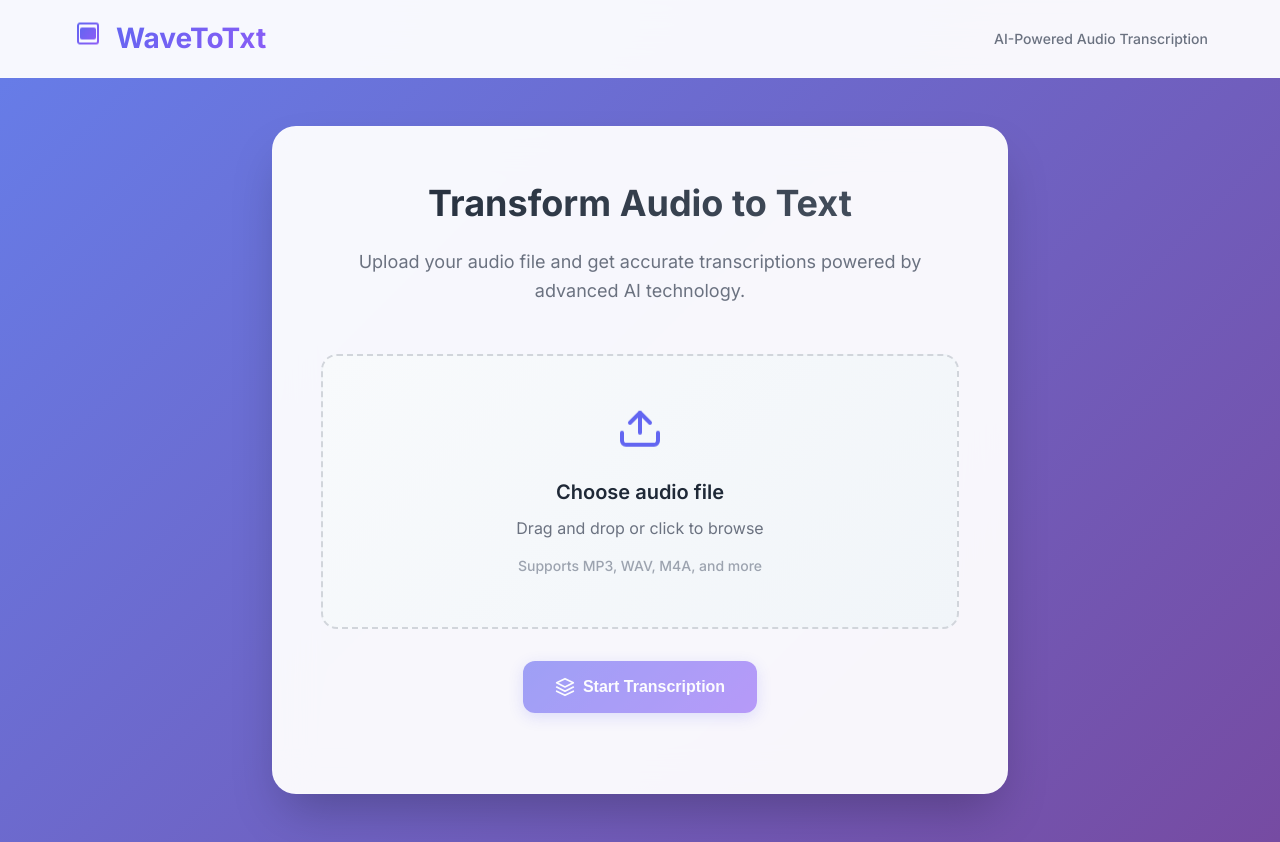
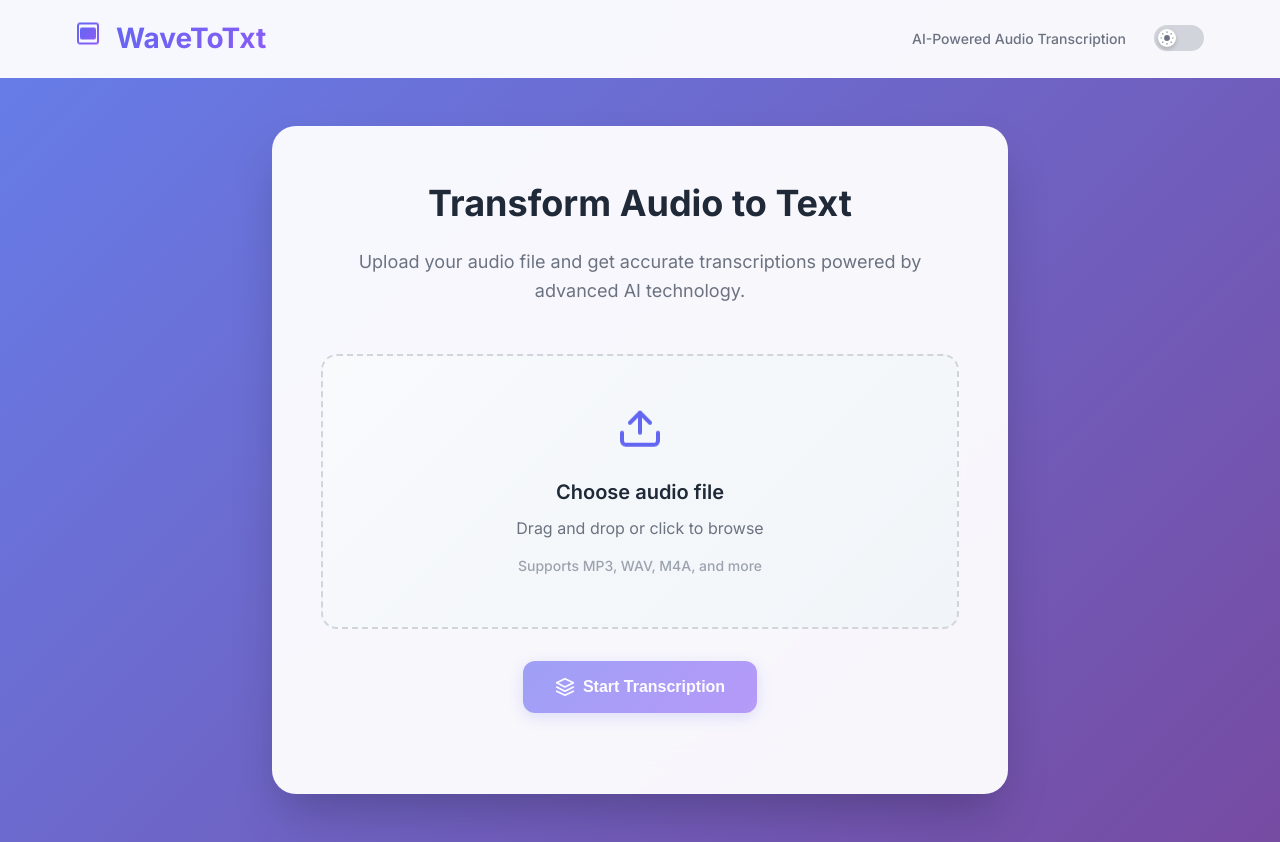
Before and after one commit to yatin-ys/wave-to-txt, a React (Vite) app in the folder frontend/: page / in a window 1280 px wide. Built offline with nearby package versions, Linux system fonts and the light colour scheme; no server answers.

Commit message:
Add Dark Mode Toggle to Header

```diff
--- a/frontend/src/App.css
+++ b/frontend/src/App.css
@@ -5,12 +5,61 @@
   box-sizing: border-box;
 }
 
+:root {
+  /* Light mode colors */
+  --bg-primary: linear-gradient(135deg, #667eea 0%, #764ba2 100%);
+  --bg-secondary: rgba(255, 255, 255, 0.95);
+  --bg-tertiary: rgba(255, 255, 255, 0.95);
+  --text-primary: #1f2937;
+  --text-secondary: #6b7280;
+  --text-muted: #9ca3af;
+  --border-color: #d1d5db;
+  --border-hover: #6366f1;
+  --shadow-color: rgba(0, 0, 0, 0.25);
+  --upload-bg: linear-gradient(135deg, #f8fafc, #f1f5f9);
+  --upload-hover: linear-gradient(135deg, #f0f4ff, #e0e7ff);
+  --button-bg: linear-gradient(135deg, #6366f1, #8b5cf6);
+  --success-bg: linear-gradient(135deg, #f0fdf4, #dcfce7);
+  --success-border: #bbf7d0;
+  --error-bg: linear-gradient(135deg, #fef2f2, #fee2e2);
+  --error-border: #fecaca;
+  --copy-button-bg: #f8fafc;
+  --copy-button-hover: #f1f5f9;
+  --copy-button-border: #d1d5db;
+  --copy-button-border-hover: #9ca3af;
+}
+
+.dark {
+  /* Dark mode colors */
+  --bg-primary: linear-gradient(135deg, #1e293b 0%, #334155 100%);
+  --bg-secondary: rgba(30, 41, 59, 0.95);
+  --bg-tertiary: rgba(51, 65, 85, 0.95);
+  --text-primary: #f8fafc;
+  --text-secondary: #cbd5e1;
+  --text-muted: #64748b;
+  --border-color: #475569;
+  --border-hover: #6366f1;
+  --shadow-color: rgba(0, 0, 0, 0.5);
+  --upload-bg: linear-gradient(135deg, #334155, #475569);
+  --upload-hover: linear-gradient(135deg, #475569, #64748b);
+  --button-bg: linear-gradient(135deg, #6366f1, #8b5cf6);
+  --success-bg: linear-gradient(135deg, #064e3b, #065f46);
+  --success-border: #059669;
+  --error-bg: linear-gradient(135deg, #7f1d1d, #991b1b);
+  --error-border: #dc2626;
+  --copy-button-bg: #475569;
+  --copy-button-hover: #64748b;
+  --copy-button-border: #64748b;
+  --copy-button-border-hover: #94a3b8;
+}
+
 body {
   font-family: 'Inter', -apple-system, BlinkMacSystemFont, 'Segoe UI', 'Roboto', sans-serif;
   line-height: 1.6;
-  color: #1f2937;
-  background: linear-gradient(135deg, #667eea 0%, #764ba2 100%);
+  color: var(--text-primary);
+  background: var(--bg-primary);
   min-height: 100vh;
+  transition: background 0.3s ease, color 0.3s ease;
 }
 
 .app {
@@ -21,14 +70,15 @@ body {
 
 /* Header Styles */
 .header {
-  background: rgba(255, 255, 255, 0.95);
+  background: var(--bg-secondary);
   backdrop-filter: blur(20px);
-  border-bottom: 1px solid rgba(255, 255, 255, 0.2);
+  border-bottom: 1px solid rgba(255, 255, 255, 0.1);
   padding: 1rem 0;
   position: sticky;
   top: 0;
   z-index: 100;
   animation: slideDown 0.6s ease-out;
+  transition: background 0.3s ease;
 }
 
 .header-container {
@@ -59,10 +109,68 @@ body {
   background-clip: text;
 }
 
+.header-right {
+  display: flex;
+  align-items: center;
+  gap: 1.5rem;
+}
+
 .header-subtitle span {
   font-size: 0.875rem;
+  color: var(--text-secondary);
+  font-weight: 500;
+}
+
+/* Dark Mode Toggle */
+.dark-mode-toggle {
+  position: relative;
+  background: none;
+  border: none;
+  cursor: pointer;
+  padding: 0.25rem;
+  border-radius: 50px;
+  transition: all 0.3s ease;
+}
+
+.dark-mode-toggle:hover {
+  transform: scale(1.05);
+}
+
+.toggle-track {
+  width: 50px;
+  height: 26px;
+  background: var(--border-color);
+  border-radius: 50px;
+  position: relative;
+  transition: all 0.3s ease;
+  border: 2px solid var(--border-color);
+}
+
+.dark .toggle-track {
+  background: #6366f1;
+  border-color: #6366f1;
+}
+
+.toggle-thumb {
+  position: absolute;
+  top: 2px;
+  left: 2px;
+  width: 18px;
+  height: 18px;
+  background: white;
+  border-radius: 50%;
+  transition: all 0.3s cubic-bezier(0.4, 0, 0.2, 1);
+  display: flex;
+  align-items: center;
+  justify-content: center;
   color: #6b7280;
-  font-weight: 500;
+  box-shadow: 0 2px 4px rgba(0, 0, 0, 0.2);
+}
+
+.dark .toggle-thumb {
+  transform: translateX(20px);
+  background: #1e293b;
+  color: #f8fafc;
 }
 
 /* Main Content */
@@ -78,13 +186,14 @@ body {
 }
 
 .content-section {
-  background: rgba(255, 255, 255, 0.95);
+  background: var(--bg-tertiary);
   backdrop-filter: blur(20px);
   border-radius: 24px;
   padding: 3rem;
-  box-shadow: 0 25px 50px -12px rgba(0, 0, 0, 0.25);
-  border: 1px solid rgba(255, 255, 255, 0.2);
+  box-shadow: 0 25px 50px -12px var(--shadow-color);
+  border: 1px solid rgba(255, 255, 255, 0.1);
   animation: fadeInUp 0.8s ease-out;
+  transition: background 0.3s ease, box-shadow 0.3s ease;
 }
 
 .intro-text {
@@ -96,17 +205,16 @@ body {
   font-size: 2.25rem;
   font-weight: 700;
   margin-bottom: 1rem;
-  background: linear-gradient(135deg, #1f2937, #4b5563);
-  -webkit-background-clip: text;
-  -webkit-text-fill-color: transparent;
-  background-clip: text;
+  color: var(--text-primary);
+  transition: color 0.3s ease;
 }
 
 .intro-text p {
   font-size: 1.125rem;
-  color: #6b7280;
+  color: var(--text-secondary);
   max-width: 600px;
   margin: 0 auto;
+  transition: color 0.3s ease;
 }
 
 /* File Upload Styles */
@@ -132,17 +240,17 @@ body {
   align-items: center;
   justify-content: center;
   padding: 3rem 2rem;
-  border: 2px dashed #d1d5db;
+  border: 2px dashed var(--border-color);
   border-radius: 16px;
-  background: linear-gradient(135deg, #f8fafc, #f1f5f9);
+  background: var(--upload-bg);
   cursor: pointer;
   transition: all 0.3s ease;
   min-height: 200px;
 }
 
 .file-upload-label:hover {
-  border-color: #6366f1;
-  background: linear-gradient(135deg, #f0f4ff, #e0e7ff);
+  border-color: var(--border-hover);
+  background: var(--upload-hover);
   transform: translateY(-2px);
   box-shadow: 0 10px 25px -5px rgba(99, 102, 241, 0.2);
 }
@@ -161,18 +269,21 @@ body {
   font-size: 1.25rem;
   font-weight: 600;
   margin-bottom: 0.5rem;
-  color: #1f2937;
+  color: var(--text-primary);
+  transition: color 0.3s ease;
 }
 
 .upload-text p {
-  color: #6b7280;
+  color: var(--text-secondary);
   margin-bottom: 0.75rem;
+  transition: color 0.3s ease;
 }
 
 .file-types {
   font-size: 0.875rem;
-  color: #9ca3af;
+  color: var(--text-muted);
   font-weight: 500;
+  transition: color 0.3s ease;
 }
 
 /* Form Actions */
@@ -186,7 +297,7 @@ body {
   display: flex;
   align-items: center;
   gap: 0.5rem;
-  background: linear-gradient(135deg, #6366f1, #8b5cf6);
+  background: var(--button-bg);
   color: white;
   border: none;
   padding: 1rem 2rem;
@@ -271,11 +382,13 @@ body {
   font-size: 1.25rem;
   font-weight: 600;
   margin-bottom: 0.5rem;
-  color: #1f2937;
+  color: var(--text-primary);
+  transition: color 0.3s ease;
 }
 
 .loading-text p {
-  color: #6b7280;
+  color: var(--text-secondary);
+  transition: color 0.3s ease;
 }
 
 /* Result Containers */
@@ -284,16 +397,17 @@ body {
   border-radius: 16px;
   margin-top: 2rem;
   animation: fadeInUp 0.6s ease-out;
+  transition: background 0.3s ease, border-color 0.3s ease;
 }
 
 .error-container {
-  background: linear-gradient(135deg, #fef2f2, #fee2e2);
-  border: 1px solid #fecaca;
+  background: var(--error-bg);
+  border: 1px solid var(--error-border);
 }
 
 .success-container {
-  background: linear-gradient(135deg, #f0fdf4, #dcfce7);
-  border: 1px solid #bbf7d0;
+  background: var(--success-bg);
+  border: 1px solid var(--success-border);
 }
 
 .result-header {
@@ -315,12 +429,17 @@ body {
 .result-header h3 {
   font-size: 1.125rem;
   font-weight: 600;
-  color: #1f2937;
+  color: var(--text-primary);
+  transition: color 0.3s ease;
 }
 
 .error-content p {
   color: #dc2626;
   margin-top: 0.5rem;
+}
+
+.dark .error-content p {
+  color: #fca5a5;
 }
 
 /* Transcript Styles */
@@ -332,20 +451,20 @@ body {
   width: 100%;
   min-height: 200px;
   padding: 1.5rem;
-  border: 1px solid #d1d5db;
+  border: 1px solid var(--border-color);
   border-radius: 12px;
   font-family: 'Inter', sans-serif;
   font-size: 0.95rem;
   line-height: 1.6;
-  background: white;
-  color: #1f2937;
+  background: var(--bg-secondary);
+  color: var(--text-primary);
   resize: vertical;
-  transition: border-color 0.3s ease;
+  transition: all 0.3s ease;
 }
 
 .transcript-textarea:focus {
   outline: none;
-  border-color: #6366f1;
+  border-color: var(--border-hover);
   box-shadow: 0 0 0 3px rgba(99, 102, 241, 0.1);
 }
 
@@ -359,9 +478,9 @@ body {
   display: flex;
   align-items: center;
   gap: 0.5rem;
-  background: #f8fafc;
-  color: #374151;
-  border: 1px solid #d1d5db;
+  background: var(--copy-button-bg);
+  color: var(--text-primary);
+  border: 1px solid var(--copy-button-border);
   padding: 0.75rem 1rem;
   border-radius: 8px;
   font-size: 0.875rem;
@@ -371,8 +490,8 @@ body {
 }
 
 .copy-button:hover {
-  background: #f1f5f9;
-  border-color: #9ca3af;
+  background: var(--copy-button-hover);
+  border-color: var(--copy-button-border-hover);
   transform: translateY(-1px);
 }
 
@@ -446,15 +565,16 @@ body {
   .header-container {
     padding: 0 1rem;
     flex-direction: column;
-    gap: 0.5rem;
+    gap: 1rem;
+  }
+
+  .header-right {
+    width: 100%;
+    justify-content: space-between;
   }
 
   .logo-text {
     font-size: 1.5rem;
-  }
-
-  .header-subtitle {
-    order: -1;
   }
 
   .container {
@@ -535,4 +655,19 @@ body {
     top: 15px;
     left: 15px;
   }
+
+  .header-container {
+    flex-direction: row;
+    gap: 0.5rem;
+  }
+
+  .header-right {
+    flex-direction: column;
+    align-items: flex-end;
+    gap: 0.5rem;
+  }
+
+  .header-subtitle {
+    order: -1;
+  }
 }
--- /dev/null
+++ b/frontend/src/components/DarkModeToggle.tsx
@@ -0,0 +1,40 @@
+import React from 'react';
+
+interface DarkModeToggleProps {
+  isDarkMode: boolean;
+  onToggle: () => void;
+}
+
+const DarkModeToggle: React.FC<DarkModeToggleProps> = ({ isDarkMode, onToggle }) => {
+  return (
+    <button
+      onClick={onToggle}
+      className="dark-mode-toggle"
+      aria-label={isDarkMode ? 'Switch to light mode' : 'Switch to dark mode'}
+    >
+      <div className="toggle-track">
+        <div className="toggle-thumb">
+          {isDarkMode ? (
+            <svg width="14" height="14" viewBox="0 0 24 24" fill="none" xmlns="http://www.w3.org/2000/svg">
+              <path d="M21 12.79A9 9 0 1 1 11.21 3 7 7 0 0 0 21 12.79z" fill="currentColor"/>
+            </svg>
+          ) : (
+            <svg width="14" height="14" viewBox="0 0 24 24" fill="none" xmlns="http://www.w3.org/2000/svg">
+              <circle cx="12" cy="12" r="5" fill="currentColor"/>
+              <line x1="12" y1="1" x2="12" y2="3" stroke="currentColor" strokeWidth="2"/>
+              <line x1="12" y1="21" x2="12" y2="23" stroke="currentColor" strokeWidth="2"/>
+              <line x1="4.22" y1="4.22" x2="5.64" y2="5.64" stroke="currentColor" strokeWidth="2"/>
+              <line x1="18.36" y1="18.36" x2="19.78" y2="19.78" stroke="currentColor" strokeWidth="2"/>
+              <line x1="1" y1="12" x2="3" y2="12" stroke="currentColor" strokeWidth="2"/>
+              <line x1="21" y1="12" x2="23" y2="12" stroke="currentColor" strokeWidth="2"/>
+              <line x1="4.22" y1="19.78" x2="5.64" y2="18.36" stroke="currentColor" strokeWidth="2"/>
+              <line x1="18.36" y1="5.64" x2="19.78" y2="4.22" stroke="currentColor" strokeWidth="2"/>
+            </svg>
+          )}
+        </div>
+      </div>
+    </button>
+  );
+};
+
+export default DarkModeToggle;
--- a/frontend/src/components/Header.tsx
+++ b/frontend/src/components/Header.tsx
@@ -1,6 +1,10 @@
 import React from 'react';
+import DarkModeToggle from './DarkModeToggle';
+import { useDarkMode } from '../hooks/useDarkMode';
 
 const Header: React.FC = () => {
+  const { isDarkMode, toggleDarkMode } = useDarkMode();
+
   return (
     <header className="header">
       <div className="header-container">
@@ -23,8 +27,11 @@ const Header: React.FC = () => {
           </div>
           <h1 className="logo-text">WaveToTxt</h1>
         </div>
-        <div className="header-subtitle">
-          <span>AI-Powered Audio Transcription</span>
+        <div className="header-right">
+          <div className="header-subtitle">
+            <span>AI-Powered Audio Transcription</span>
+          </div>
+          <DarkModeToggle isDarkMode={isDarkMode} onToggle={toggleDarkMode} />
         </div>
       </div>
     </header>
--- /dev/null
+++ b/frontend/src/hooks/useDarkMode.ts
@@ -0,0 +1,29 @@
+import { useState, useEffect } from 'react';
+
+export const useDarkMode = () => {
+  const [isDarkMode, setIsDarkMode] = useState(() => {
+    // Check localStorage first
+    const saved = localStorage.getItem('darkMode');
+    if (saved !== null) {
+      return JSON.parse(saved);
+    }
+    // Fall back to system preference
+    return window.matchMedia('(prefers-color-scheme: dark)').matches;
+  });
+
+  useEffect(() => {
+    localStorage.setItem('darkMode', JSON.stringify(isDarkMode));
+
+    if (isDarkMode) {
+      document.documentElement.classList.add('dark');
+    } else {
+      document.documentElement.classList.remove('dark');
+    }
+  }, [isDarkMode]);
+
+  const toggleDarkMode = () => {
+    setIsDarkMode(!isDarkMode);
+  };
+
+  return { isDarkMode, toggleDarkMode };
+};
```
